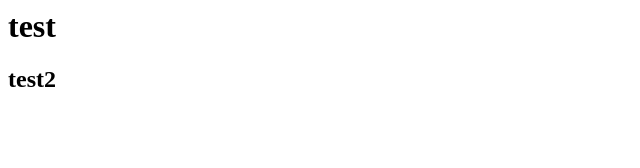
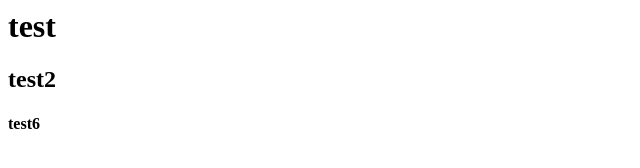
Before and after one commit to wuhfen/test, a plain HTML site: page index.html in a window 1280 px wide. Shown: the full height of the page, 0-640 px from the left. Drawn offline with Linux system fonts and the light colour scheme.

Commit message:
six upgrade

```diff
--- a/index.html
+++ b/index.html
@@ -1,2 +1,3 @@
 <h1>test</h1>
 <h2>test2</h2>
+<h4>test6</h4>
```
